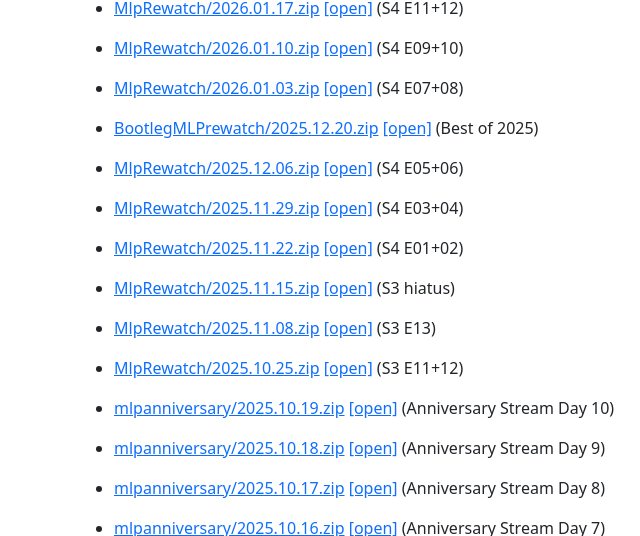
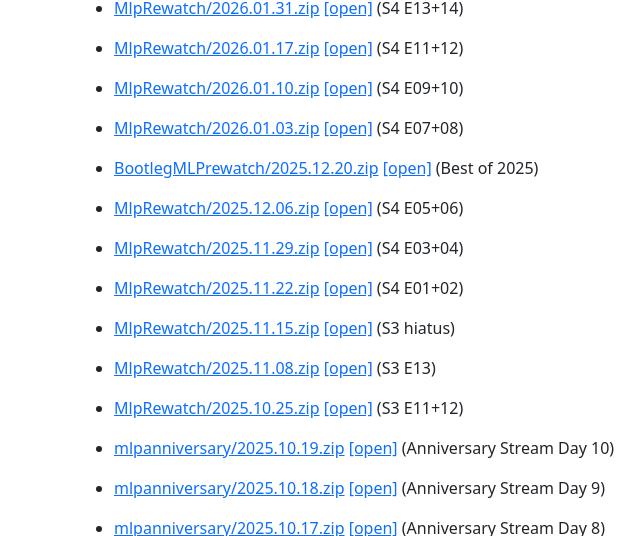
Before and after one commit to firlin123/mare, a website: page static/index.html in a window 1280 px wide. Shown: the part 564-1100 px from the top of the page, without its empty margins (0-640 px from the left). Drawn offline with nearby package versions, Linux system fonts and the light colour scheme.

Commit message:
MlpRewatch/2026.01.31.zip

```diff
--- a/static/index.html
+++ b/static/index.html
@@ -46,6 +46,7 @@
         </ul>
         <h1>CyTube Replays: </h1>
         <ul>
+            <li class="mb-3"><a href="https://rp.oc4.pp.ua/0_PublicData/Replays/MlpRewatch/2026.01.31.zip">MlpRewatch/2026.01.31.zip</a> <a href="https://firlin123.github.io/cytube-replay/load?zip=https://rp.oc4.pp.ua/0_PublicData/Replays/MlpRewatch/2026.01.31.zip">[open]</a> (S4 E13+14)</li>
             <li class="mb-3"><a href="https://rp.oc4.pp.ua/0_PublicData/Replays/MlpRewatch/2026.01.17.zip">MlpRewatch/2026.01.17.zip</a> <a href="https://firlin123.github.io/cytube-replay/load?zip=https://rp.oc4.pp.ua/0_PublicData/Replays/MlpRewatch/2026.01.17.zip">[open]</a> (S4 E11+12)</li>
             <li class="mb-3"><a href="https://rp.oc4.pp.ua/0_PublicData/Replays/MlpRewatch/2026.01.10.zip">MlpRewatch/2026.01.10.zip</a> <a href="https://firlin123.github.io/cytube-replay/load?zip=https://rp.oc4.pp.ua/0_PublicData/Replays/MlpRewatch/2026.01.10.zip">[open]</a> (S4 E09+10)</li>
             <li class="mb-3"><a href="https://rp.oc4.pp.ua/0_PublicData/Replays/MlpRewatch/2026.01.03.zip">MlpRewatch/2026.01.03.zip</a> <a href="https://firlin123.github.io/cytube-replay/load?zip=https://rp.oc4.pp.ua/0_PublicData/Replays/MlpRewatch/2026.01.03.zip">[open]</a> (S4 E07+08)</li>
```
